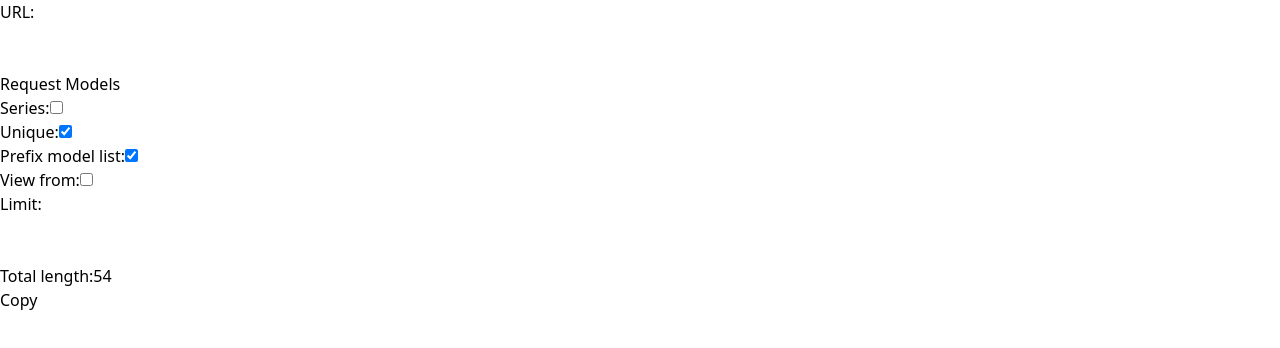
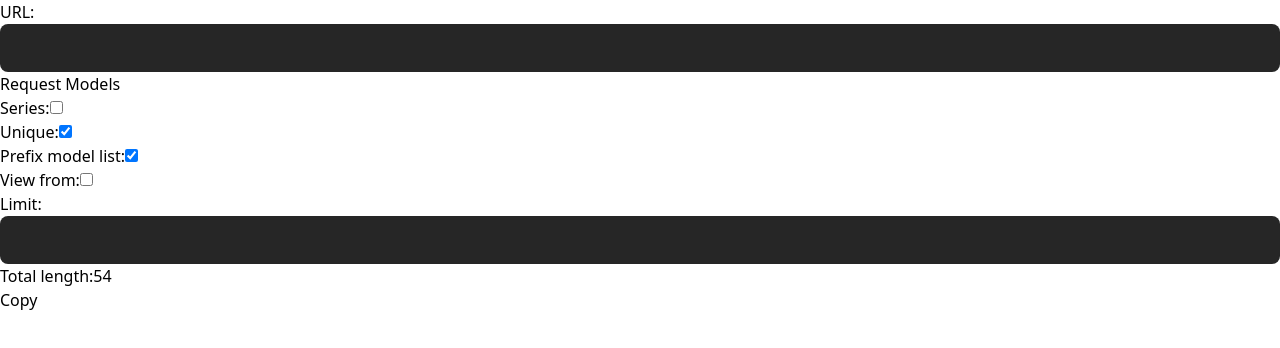
Before and after one commit to Sainekt/fyo-parse, a Next.js app: page / in a window 1280 px wide. Shown: the top 348 px of the page. Built offline with nearby package versions, Linux system fonts and the light colour scheme.

Commit message:
Fixed the contrast

```diff
--- a/src/app/components/Main.jsx
+++ b/src/app/components/Main.jsx
@@ -109,7 +109,7 @@ export default function Main() {
     }, [defaultData, limit, series, unique, prefix, formData]);
 
     return (
-        <div className='flex justify-center'>
+        <div className='flex justify-center items-center min-h-screen m-2'>
             <div className='flex flex-col bg-zinc-900 border border-gray-700 text-zinc-200 p-10 rounded-lg min-w-[850px]'>
                 <form>
                     <div className='flex-col m-2'>
@@ -130,7 +130,7 @@ export default function Main() {
                                     setFormError(null);
                                 }}
                                 disabled={loader}
-                                className={`input-field disabled:bg-gray-300 ${
+                                className={`input-field disabled:bg-gray-600 disabled:cursor-not-allowed ${
                                     formError ? 'border-4 border-red-500' : ''
                                 }`}
                                 required={true}
@@ -148,7 +148,7 @@ export default function Main() {
                                 disabled={loader}
                                 className='w-full text-center bg-black p-2 rounded-lg font-semibold
                                     my-2 hover:bg-gray-800 border border-gray-300 duration-200
-                                    disabled:bg-gray-400 '
+                                    disabled:bg-gray-600 disabled:cursor-not-allowed'
                             >
                                 Request Models
                             </button>
--- a/src/app/globals.css
+++ b/src/app/globals.css
@@ -3,7 +3,7 @@
 @tailwind utilities;
 
 .input-field {
-    @apply w-full rounded-lg text-black p-3 font-semibold ;
+    @apply w-full rounded-lg text-gray-200 p-3 font-semibold bg-neutral-800 ;
   }
 
   .loader {
```
